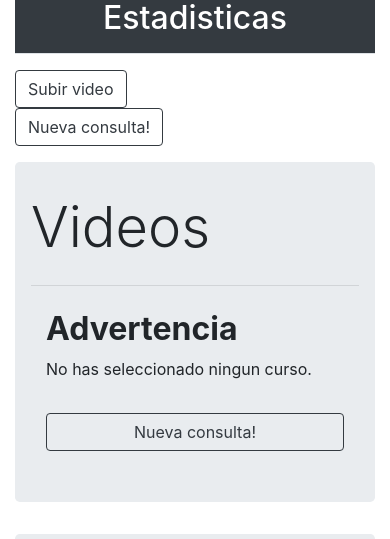
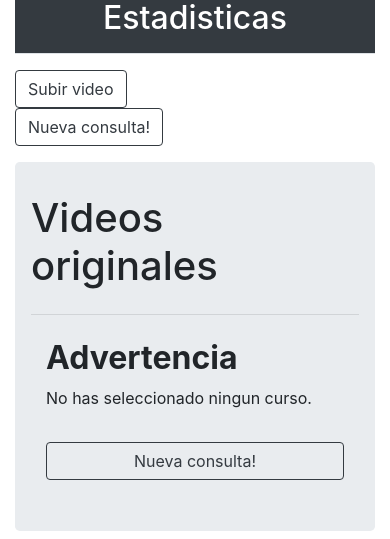
Before and after one commit to jalcara1/EmotionRecognition, a Django app: page /workClass/1/galeria_video/ in a window 390 px wide; the page is wider, and only the part inside the window is pictured. Shown: the part 137-676 px from the top of that part. Run offline with Django 3.2, Linux system fonts and the light colour scheme; data comes from the database, SQL or seed files in the repository; some libraries are stand-ins or nearby versions.

Commit message:
video modified

```diff
--- a/EmotionRecognition/media/RussianVideo6.json
+++ /dev/null
@@ -1 +0,0 @@
-"{\"HAPPY\": 82.0, \"ANGRY\": 2.0, \"SURPRISED\": 2.0, \"SAD\": 30.0, \"CALM\": 0.0, \"DISGUSTED\": 0.0, \"CONFUSED\": 0.0}"
--- a/EmotionRecognition/workClass/templates/workClass/galeria.html
+++ b/EmotionRecognition/workClass/templates/workClass/galeria.html
@@ -22,17 +22,19 @@
             <div class="row">
                  <div class="col-sm">
                     <div class="jumbotron">
-                        <h1 class="display-4">Videos</h1>
+                        <h1 class="display-12">Videos originales</h1>
                         <hr class="my-4">
                             <div class="container" style="height: 160px;overflow-y: scroll;">
                             <div class="list-group ">
                                 {% if videos %}
                                     {% for video in videos %}
+                                        {% if video.modificado == False and video.contenido == True %}
                                         <a href="{% url 'workClass:galeria_video' video.id %}">
                                         <button  type="button" class="list-group-item list-group-item-action">
                                             {{video.fecha}}
                                         </button>
                                         </a>
+                                        {% endif %}
                                     {% endfor %}
                                 {% else %}
                                     <h2><B>Advertencia</B></h2>
@@ -48,12 +50,48 @@
                  <div class="col-sm">
                     <div class="jumbotron">
                         <video controls height="270px" width="470px">
-                              <source src="{{ MEDIA_URL }}{{ reprod_video.ruta }}" type="video/mp4">
+                              <source src="{{ MEDIA_URL }}{{ reprod_video.video }}" type="video/mp4">
                         </video>
                     </div>
                 </div>
             </div>
+            <p></p>
+            <div class="row">
+                 <div class="col-sm">
+                    <div class="jumbotron">
+                        <h1 class="display-12">Videos procesados</h1>
+                        <hr class="my-4">
+                            <div class="container" style="height: 160px;overflow-y: scroll;">
+                            <div class="list-group ">
+                                {% if videos %}
+                                    {% for video in videos %}
+                                        {% if video.modificado == True and video.contenido == True%}
+                                        <a href="{% url 'workClass:galeria_video_emociones' video.id %}">
+                                        <button  type="button" class="list-group-item list-group-item-action">
+                                            {{video.fecha}}
+                                        </button>
+                                        </a>
+                                        {% endif %}
+                                    {% endfor %}
+                                {% else %}
+                                    <h2><B>Advertencia</B></h2>
+                                    <p>No has seleccionado ningun curso.</p>
+                                    <p></p>
+                                    {% include 'workClass/borrar_consulta.html' %}
+                                {% endif %}
+                            </div>
+                            </div>
+                    </div>
+                </div>
 
+                 <div class="col-sm">
+                    <div class="jumbotron">
+                        <video controls height="270px" width="470px">
+                              <source src="{{ MEDIA_URL }}{{ reprod_video_emociones.video }}" type="video/mp4">
+                        </video>
+                    </div>
+                </div>
+            </div>
           </div>
 {% endblock %}
 </body>
--- a/EmotionRecognition/workClass/templates/workClass/multimodal.html
+++ b/EmotionRecognition/workClass/templates/workClass/multimodal.html
@@ -13,12 +13,14 @@
                     <div class="jumbotron">
                         <h1 class="display-12">Videos</h1>
 
-                            <div class="container" style="height: 280px;overflow-y: scroll;">
+                            <div class="container" style="height: 235px;overflow-y: scroll;">
                             <div class="list-group ">
                                  {%for video in todos_videos%}
+                                    {% if video.modificado == True %}
                                     <a href="{% url 'workClass:multimodal_emociones' video.id %}">
                                     <button id="video_click" type="button" class="list-group-item list-group-item-action">{{video.fecha}}</button>
                                     </a>
+                                    {% endif %}
                                  {% endfor %}
                             </div>
                             </div>
@@ -28,7 +30,7 @@
                  </div>
                  <div class="col-sm">
                     <div class="jumbotron">
-                        <h1 class="display-12">Descripcion estadistica relevante</h1>
+                        <h1 class="display-12">Frecuencia emocional</h1>
                         <hr class="my-4">
                         <canvas id="pie-chart" width="50%" height="30vh"></canvas>
                         <script>
--- a/EmotionRecognition/workClass/urls.py
+++ b/EmotionRecognition/workClass/urls.py
@@ -12,6 +12,7 @@ urlpatterns = [
 
         path('galeria/', views.galeria, name='galeria'),
         path('<int:video_id>/galeria_video/', views.galeria_video, name='galeria_video'),
+        path('<int:video_id>/galeria_video_emociones/', views.galeria_video_emociones, name='galeria_video_emociones'),
 
         path('multimodal/', views.multimodal, name='multimodal'),
         path('<int:video_id>/multimodal_emociones/', views.multimodal_emociones, name='multimodal_emociones'),
--- a/EmotionRecognition/workClass/views.py
+++ b/EmotionRecognition/workClass/views.py
@@ -12,9 +12,11 @@ import os
 emociones = ["HAPPY", "ANGRY", "SURPRICED", "SAD", "CALM", "DISGUSTED", "CONFUSE"]
 try:
     todos_videos = Video.objects.all()
-    reprod_video = todos_videos[0]
+    reprod_video = Video.objects.filter(modificado=False, contenido=True).first()
+    reprod_video_emociones = Video.objects.filter(modificado=True, contenido=True).first()
 except:
     reprod_video = None
+    reprod_video_emociones = None
 
 todos_cursos = Curso.objects.all()
 todos_docentes = Docente.objects.all()
@@ -46,6 +48,7 @@ def index(request, borrarconsulta):
         contexto_index.pop('docente', None)
         #contexto_index.pop('videos', None)
         contexto_index.pop('reprod_video', None)
+        contexto_index.pop('reprod_video_emociones', None)
     return render(request, 'workClass/index.html', contexto_index)
 
 def index_sede(request, sede):
@@ -123,7 +126,7 @@ def galeria(request):
     try:
         curso_id = contexto_index.get("curso", None).id
         videos = Video.objects.filter(curso=curso_id)
-        contexto_index['videos']=videos
+        contexto_index['videos'] = videos
     except:
         print("No ha seleccionado ningun curso")
         contexto_index['videos'] = None
@@ -132,8 +135,19 @@ def galeria(request):
     return render(request, 'workClass/galeria.html', contexto_index)
 
 def galeria_video(request, video_id):
+    reprod_video_emociones = Video.objects.filter(modificado=True, contenido=True).first()
     reprod_video = Video.objects.get(pk=video_id)
     contexto_index['reprod_video'] = reprod_video
+    contexto_index['reprod_video_emociones'] = reprod_video_emociones
+    formularios_1(request)
+    formularios_2(request)
+    return render(request, 'workClass/galeria.html', contexto_index)
+
+def galeria_video_emociones(request, video_id):
+    reprod_video = Video.objects.filter(modificado=False, contenido=True).first()
+    reprod_video_emociones = Video.objects.get(pk=video_id)
+    contexto_index['reprod_video'] = reprod_video
+    contexto_index['reprod_video_emociones'] = reprod_video_emociones
     formularios_1(request)
     formularios_2(request)
     return render(request, 'workClass/galeria.html', contexto_index)
@@ -223,7 +237,7 @@ def classifier(nameVideo):
                 imemo = imemo.resize((a, b))
                 im.paste(imemo, (int(x1), int(y1)), imemo)
 
-                for emotion in faceDetail['Emotions']:
+                for emotion in faceDetails['Emotions']:
                     confianza = float(str(emotion["Confidence"]))
                     emocion = str(emotion["Type"])
                     if confianza > confianza_final:
```
Also changed, not shown: 1 other file.
